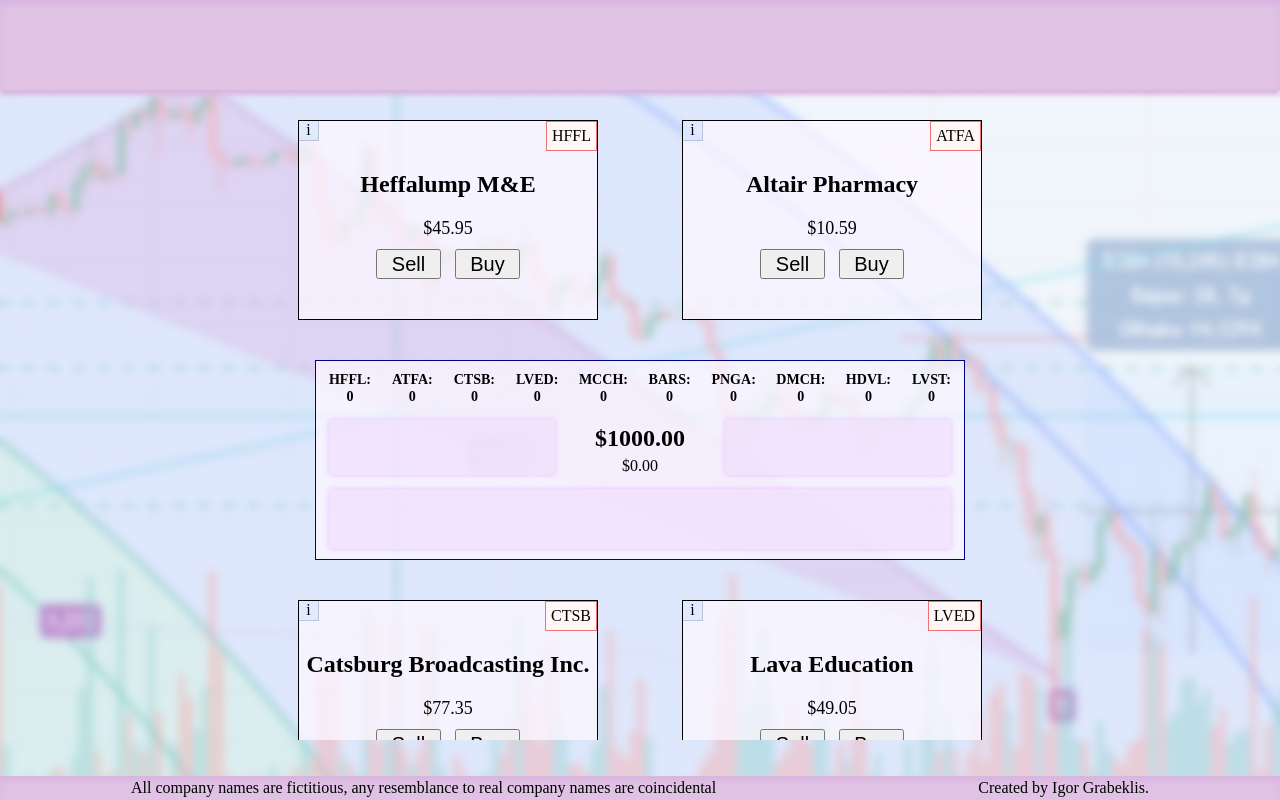
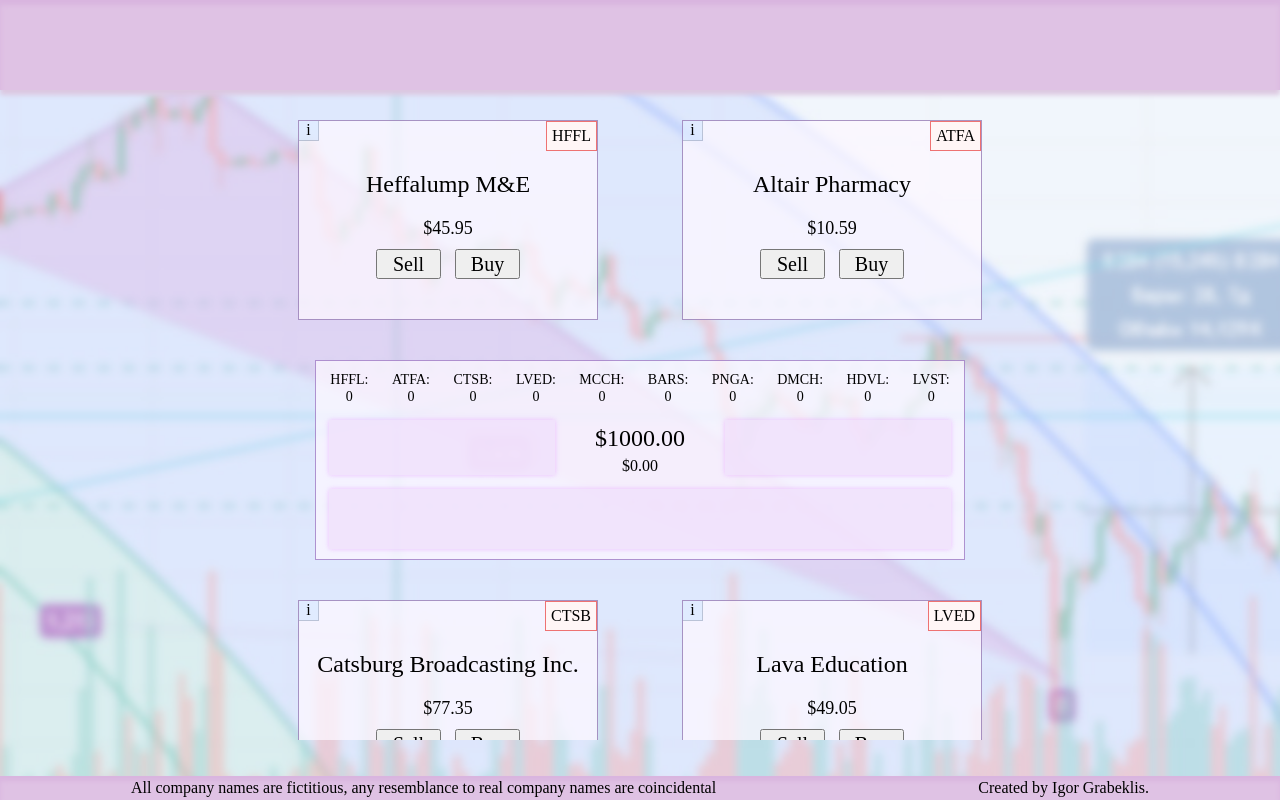
Before and after one commit to drakofm/stonks, a plain HTML site: page index.html in a window 1280 px wide. Drawn offline with Linux system fonts and the light colour scheme.

Commit message:
less eye-sharping color scheme

```diff
--- a/styles.css
+++ b/styles.css
@@ -3,6 +3,8 @@
   padding: 0;
   box-sizing: border-box;
   scrollbar-width: thin;
+  font-family: "Sans-serif";
+  font-weight: 500;
 }
 
 #bg-image {
@@ -20,7 +22,7 @@ header {
   width: 100vw;
   height: min(90px, 20vh);
   background-color: rgb(223, 194, 228);
-  box-shadow: 0px 5px 5px rgb(217, 181, 223), inset 0px 5px 5px rgb(217, 181, 223);
+  box-shadow: 0px 5px 5px rgb(220, 199, 224), inset 0px 5px 5px rgb(217, 181, 223);
   position: fixed;
   display: flex;
   flex-direction: column-reverse;
@@ -55,7 +57,7 @@ main {
   display: inline;
   width: 300px;
   height: 200px;
-  border: 1px solid black;
+  border: 1px solid rgba(49, 0, 105, 0.4);
   background-color: rgba(252, 247, 255, 0.75);
   margin: 20px;
 }
@@ -69,7 +71,7 @@ main {
   justify-content: space-between;
   width: 650px;
   height: 200px;
-  border: 1px solid darkblue;
+  border: 1px solid rgba(69, 0, 139, 0.4);
   background-color: rgba(252, 247, 255, 0.75);
   margin: 20px;
 }
```
